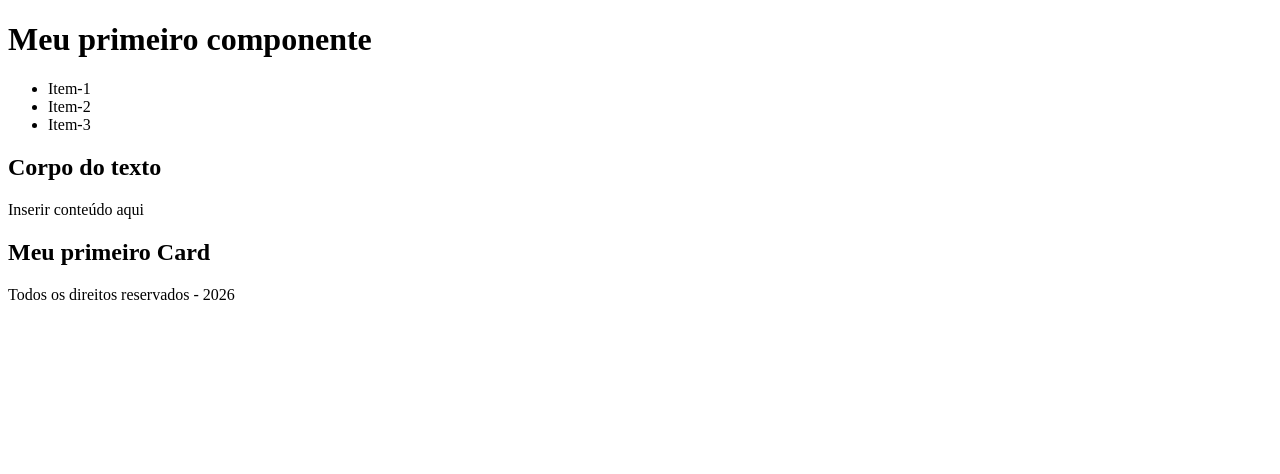
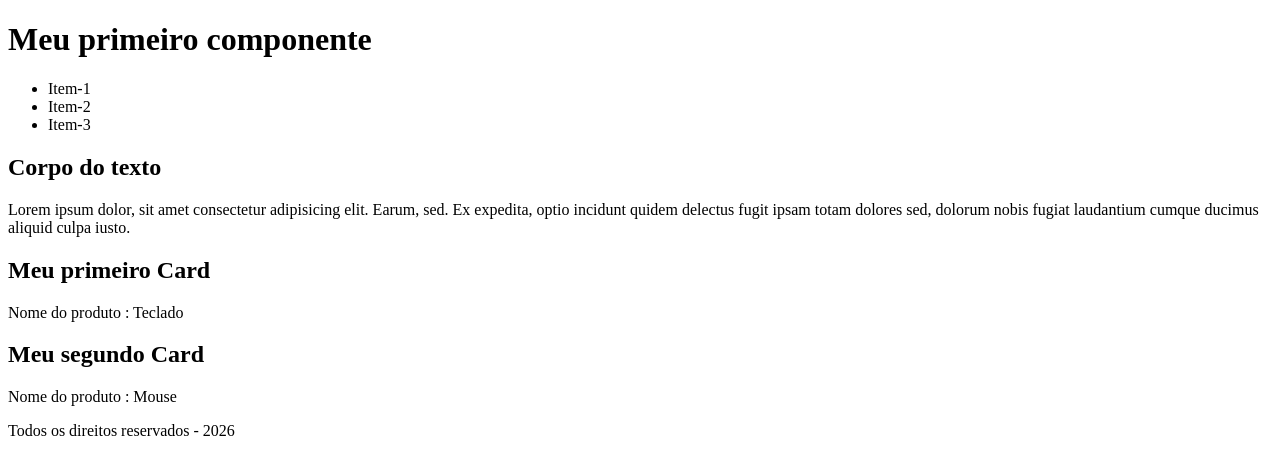
Before and after one commit to 1TDSPF-26/front-2sem-aula-08, a React (Vite) app in the folder my-app/: page / in a window 1280 px wide. Shown: the top 474 px of the page. Built offline with nearby package versions, Linux system fonts and the light colour scheme.

Commit message:
feat: Adicionando mais usos com props simples e modularização com passagem.

```diff
--- a/my-app/src/components/Card/Card.tsx
+++ b/my-app/src/components/Card/Card.tsx
@@ -2,7 +2,7 @@ export default function Card(props){
     return(
         <div>
             <h2>{props.tittle}</h2>
-
+            <p>Nome do produto : {props.nomeProduto}</p>
         </div>
     );
 }
--- a/my-app/src/components/Corpo/Corpo.tsx
+++ b/my-app/src/components/Corpo/Corpo.tsx
@@ -4,8 +4,9 @@ export default function Corpo(){
     return(
         <main>
             <h2>Corpo do texto</h2>
-            <p>Inserir conteúdo aqui</p>
-            <Card tittle="Meu primeiro Card"/>
+            <p>Lorem ipsum dolor, sit amet consectetur adipisicing elit. Earum, sed. Ex expedita, optio incidunt quidem delectus fugit ipsam totam dolores sed, dolorum nobis fugiat laudantium cumque ducimus aliquid culpa iusto.</p>
+            <Card tittle="Meu primeiro Card" nomeProduto="Teclado"/>
+            <Card tittle="Meu segundo Card" nomeProduto="Mouse"/>
         </main>
     );
 }
```
